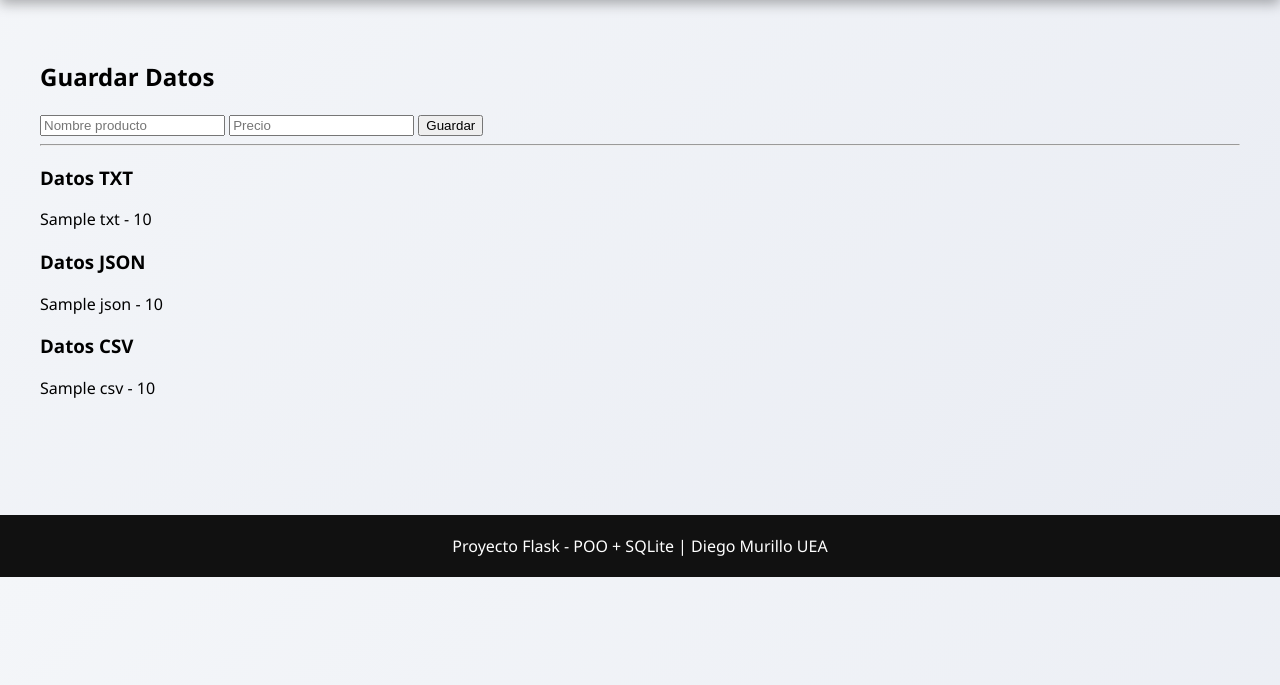
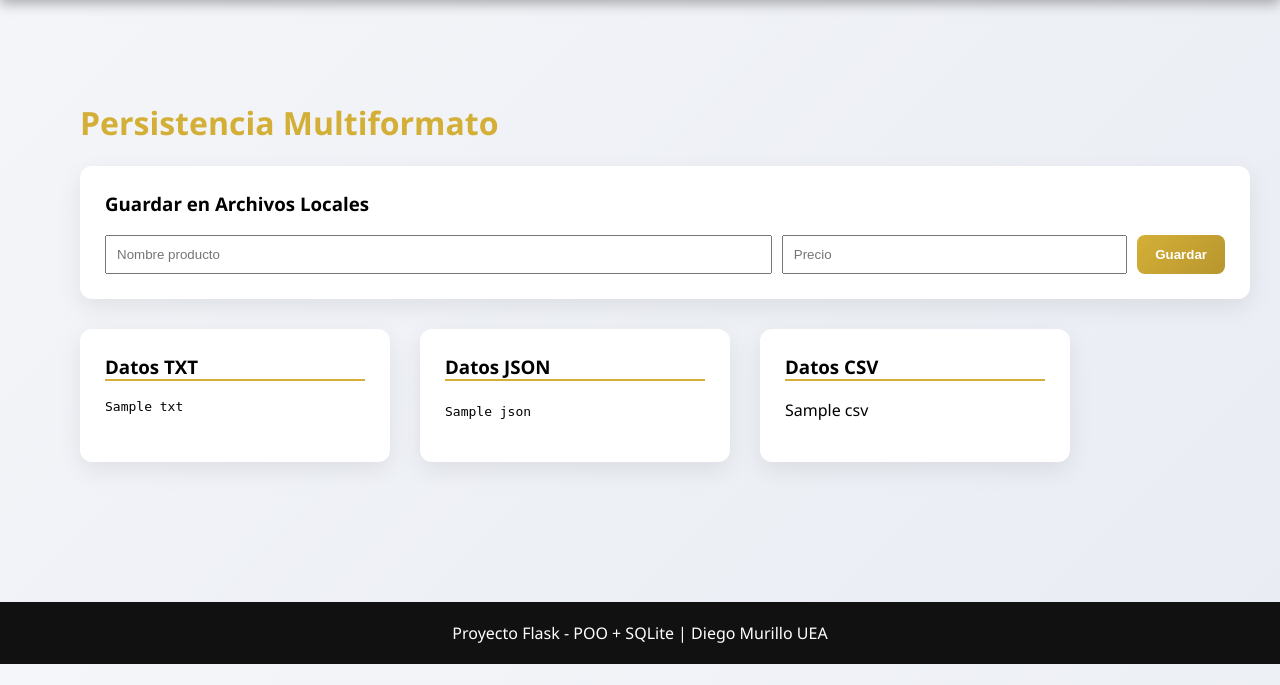
Before and after one commit to diegomurillo1281/diegomurillo-DESARROLLO-DE-APLICACIONES-WEB, a Flask app: template templates/datos.html in a window 1280 px wide. Shown: the part 115-800 px from the top of the page. Run offline with Flask 3, Linux system fonts and the light colour scheme; the template is opened without the code that fills it: most values are stand-ins (such as "Sample title", 1, 10 or a date in 2020).

Commit message:
actualización

```diff
--- a/templates/datos.html
+++ b/templates/datos.html
@@ -1,37 +1,32 @@
 {% extends "base.html" %}
 
 {% block content %}
+<div class="container">
+    <h1 style="color: #d4af37;">Persistencia Multiformato</h1>
 
-<h2>Guardar Datos</h2>
+    <div class="card" style="width: 100%; margin-bottom: 30px;">
+        <h3>Guardar en Archivos Locales</h3>
+        <form action="/datos" method="POST" style="display: flex; gap: 10px;">
+            <input type="text" name="nombre" placeholder="Nombre producto" required style="padding: 10px; flex: 2;">
+            <input type="number" name="precio" placeholder="Precio" required style="padding: 10px; flex: 1;">
+            <button type="submit" class="btn">Guardar</button>
+        </form>
+    </div>
 
-<form method="POST">
+    <div class="productos-grid">
+        <div class="card">
+            <h3 style="border-bottom: 2px solid #d4af37;">Datos TXT</h3>
+            <pre>{{ txt }}</pre> </div>
 
-<input type="text" name="nombre" placeholder="Nombre producto" required>
+        <div class="card">
+            <h3 style="border-bottom: 2px solid #d4af37;">Datos JSON</h3>
+            <code>{{ json }}</code>
+        </div>
 
-<input type="number" name="precio" placeholder="Precio" required>
-
-<button type="submit">Guardar</button>
-
-</form>
-
-<hr>
-
-<h3>Datos TXT</h3>
-
-{% for d in txt %}
-<p>{{ d.nombre }} - {{ d.precio }}</p>
-{% endfor %}
-
-<h3>Datos JSON</h3>
-
-{% for d in json %}
-<p>{{ d.nombre }} - {{ d.precio }}</p>
-{% endfor %}
-
-<h3>Datos CSV</h3>
-
-{% for d in csv %}
-<p>{{ d.nombre }} - {{ d.precio }}</p>
-{% endfor %}
-
+        <div class="card">
+            <h3 style="border-bottom: 2px solid #d4af37;">Datos CSV</h3>
+            <p>{{ csv }}</p>
+        </div>
+    </div>
+</div>
 {% endblock %}
```
